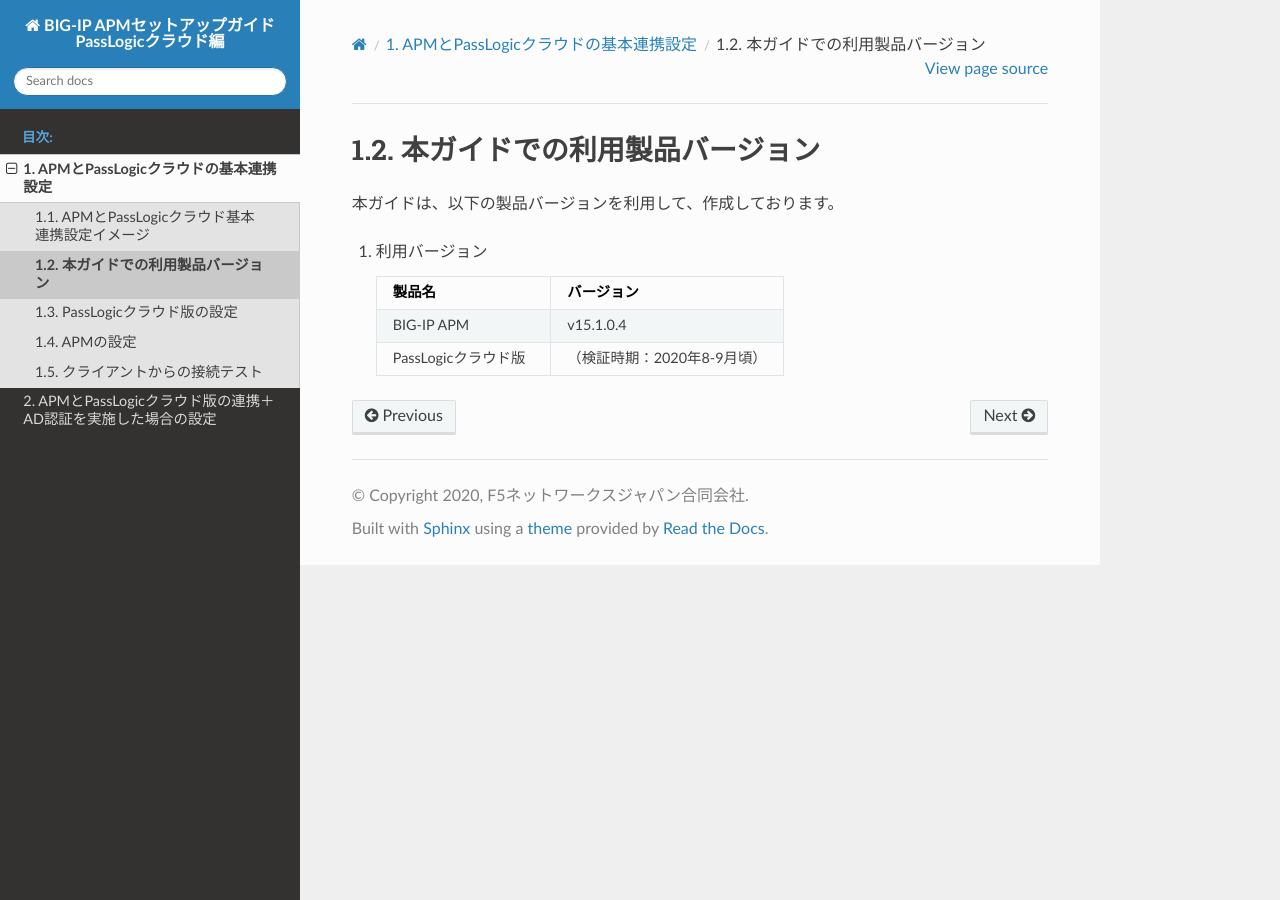
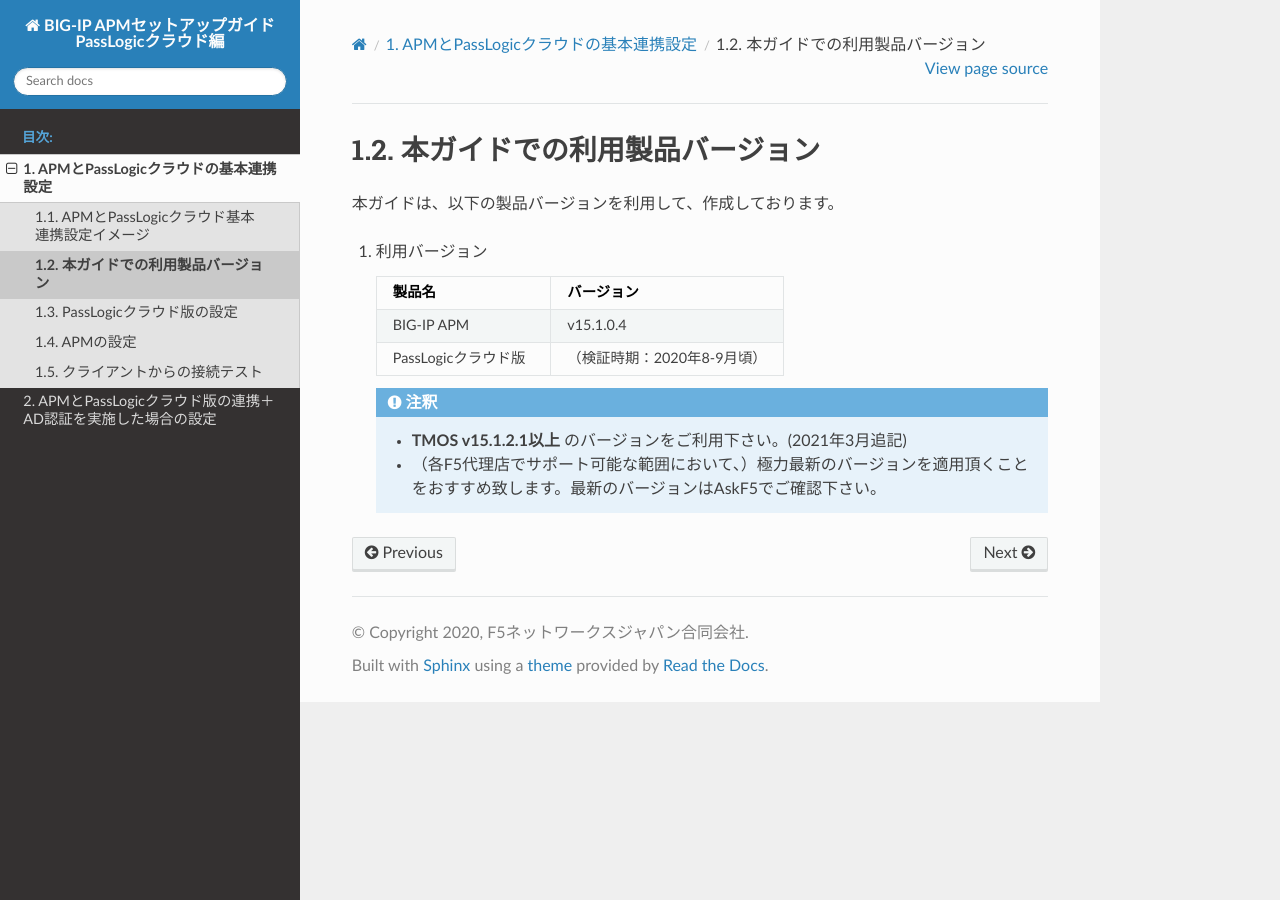
Before and after one commit to BeF5/f5j-apm-passlogiccloud, a Sphinx documentation site: the page built from docs/content1/module02/module02.rst, in a window 1280 px wide. Built offline with Sphinx 7.4.7 and the Read the Docs theme 2.0.0, drawn with Linux system fonts in a browser that asks for light colours.

Commit message:
- バージョン利用注意喚起追加

```diff
--- a/docs/content1/module02/module02.rst
+++ b/docs/content1/module02/module02.rst
@@ -11,3 +11,7 @@
 
          "BIG-IP APM", "v15.1.0.4"
          "PassLogicクラウド版", "（検証時期：2020年8-9月頃）"
+
+   .. note::
+       - **TMOS v15.1.2.1以上** のバージョンをご利用下さい。(2021年3月追記)
+       - （各F5代理店でサポート可能な範囲において、）極力最新のバージョンを適用頂くことをおすすめ致します。最新のバージョンはAskF5でご確認下さい。
```
Also changed, not shown: docs/index.rst (+1 -1 lines).
